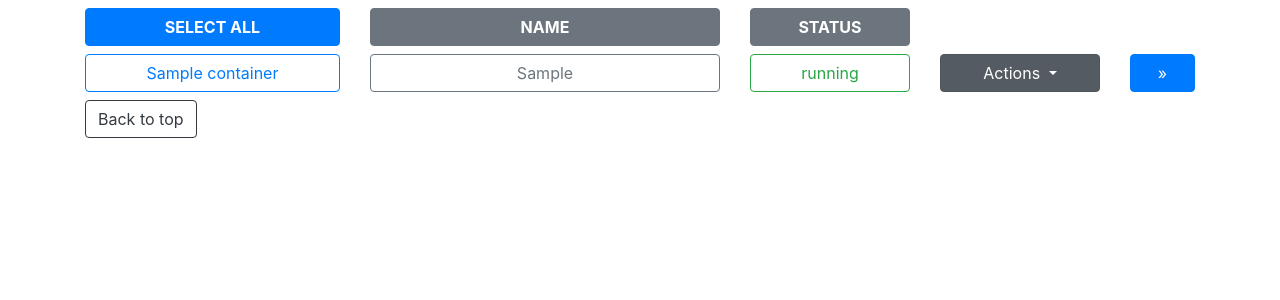
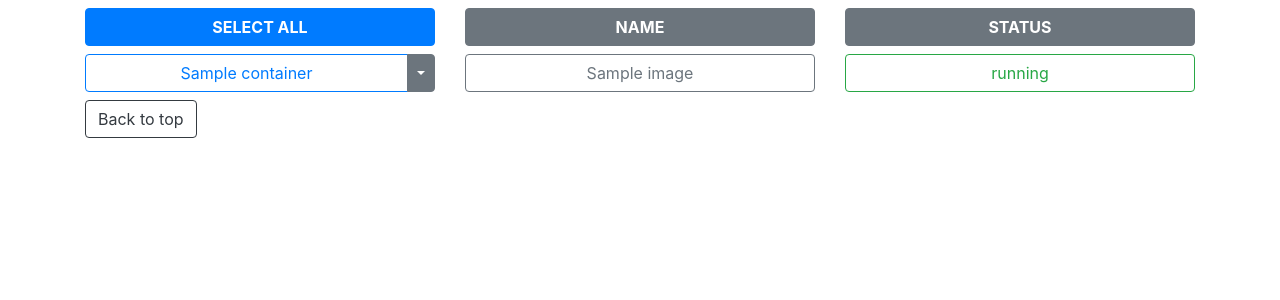
Before and after one commit to sebastianlach/dockerboard, a Django app: template dockerboard/containers/templates/containers/list.html in a window 1280 px wide. Shown: the part 56-356 px from the top of the page. Run offline with Django 3.2, Linux system fonts and the light colour scheme; the template is opened without the code that fills it: most values are stand-ins (such as "Sample title", 1, 10 or a date in 2020); some libraries are stand-ins or nearby versions.

```diff
--- a/dockerboard/containers/templates/containers/list.html
+++ b/dockerboard/containers/templates/containers/list.html
@@ -2,7 +2,7 @@
 
 {% block script %}
 
-    $(".dropdown-menu a").click(function(){
+    $(".dropdown-menu a").click(function() {
         var url = $(this).attr('data-url');
         $.get(url, function(data) {
             console.log(url);
@@ -10,23 +10,30 @@
         });
     });
 
+    $(".button-checkable").click(function() {
+        $(this).toggleClass("btn-primary");
+        $(this).toggleClass("btn-outline-primary");
+        $(this).toggleClass("checked");
+    });
+
+
 {% endblock %}
 
 {% block content %}
 <div class="container">
 
     <div class="row mb-2">
-        <div class="col-lg-3">
+        <div class="col-md-4">
             <a href="#" class="btn btn-block btn-primary button-select-all">
                 <b>SELECT ALL</b>
             </a>
         </div>
-        <div class="col-lg-4">
+        <div class="col-md-4">
             <span class="btn btn-block btn-secondary">
                 <b>NAME</b>
             </span>
         </div>
-        <div class="col-lg-2">
+        <div class="col-md-4">
             <span class="btn btn-block btn-secondary">
                 <b>STATUS</b>
             </span>
@@ -35,21 +42,30 @@
 
     {% for container in containers %}
     <div class="row mb-2">
-        <div class="col-lg-3">
-            <a href="#" class="btn btn-block btn-outline-primary">
-                {{ container.name }}
+        <div class="col-md-4">
+
+            <div class="btn-group btn-block">
+                <button class="btn btn-block btn-outline-primary button-checkable" type="button">
+                    {{ container.name }}
+                </button>
+                <button type="button" class="btn btn-secondary dropdown-toggle dropdown-toggle-split" data-toggle="dropdown" aria-haspopup="true" aria-expanded="false">
+                    <span class="sr-only">Toggle Dropdown</span>
+                </button>
+                <div class="dropdown-menu">
+                    <a class="dropdown-item" href="#" data-url="{% url 'containers:start' container.id %}">Start</a>
+                    <a class="dropdown-item" href="#" data-url="{% url 'containers:restart' container.id %}">Restart</a>
+                    <a class="dropdown-item" href="#" data-url="{% url 'containers:stop' container.id %}">Stop</a>
+                    <div class="dropdown-divider"></div>
+                    <a class="dropdown-item" href="#">Something else here</a>
+                </div>
+            </div>
+        </div>
+        <div class="col-md-4">
+            <a href="{% url 'images:details' container.image.id %}" class="btn btn-block btn-outline-secondary">
+                {{ container.image.name }}
             </a>
         </div>
-        <div class="col-lg-4">
-            <a href="{% url 'images:details' container.image.id %}" class="btn btn-block btn-outline-secondary">
-                {% if container.image.tags %}
-                    {{ container.image.tags.0 }}
-                {% else %}
-                    {{ container.image.short_id|slice:"-10:" }}
-                {% endif %}
-            </a>
-        </div>
-        <div class="col-lg-2">
+        <div class="col-md-4">
             <span class="btn btn-block
                 {% if container.status == 'running' %}btn-outline-success{% endif %}
                 {% if container.status == 'exited' %}btn-outline-danger{% endif %}
@@ -58,25 +74,6 @@
                 {{ container.status }}
             </span>
         </div>
-        <div class="col-lg-2">
-
-            <div class="dropdown show">
-              <a class="btn btn-block btn-secondary dropdown-toggle" href="#" role="button" id="dropdownMenuLink" data-toggle="dropdown" aria-haspopup="true" aria-expanded="false">
-                Actions
-              </a>
-              <div class="dropdown-menu" aria-labelledby="dropdownMenuLink">
-                <a class="dropdown-item" href="#" data-url="{% url 'containers:start' container.id %}">Start</a>
-                <a class="dropdown-item" href="#" data-url="{% url 'containers:restart' container.id %}">Restart</a>
-                <a class="dropdown-item" href="#" data-url="{% url 'containers:stop' container.id %}">Stop</a>
-                <a class="dropdown-item" href="#">Remove</a>
-              </div>
-            </div>
-        </div>
-        <div class="col-lg-1">
-            <a href="{% url 'containers:details' container.id %}" class="btn btn-block btn-primary">
-                &raquo;
-            </a>
-        </div>
     </div>
     {% endfor %}
 
--- a/dockerboard/containers/views.py
+++ b/dockerboard/containers/views.py
@@ -6,8 +6,9 @@ from dockerize.tasks import app
 
 def list(request):
     client = DockerizeClient()
+    containers = client.containers(all=True)
     context = dict(
-        containers=client.containers(all=True),
+        containers=containers,
     )
     return render(request, 'containers/list.html', context)
 
```
Also changed, not shown: dockerboard/dockerize/client.py (+8 -2 lines), dockerboard/dockerize/container.py (+30 -0 lines), dockerboard/dockerize/image.py (added, +25 -0 lines).
